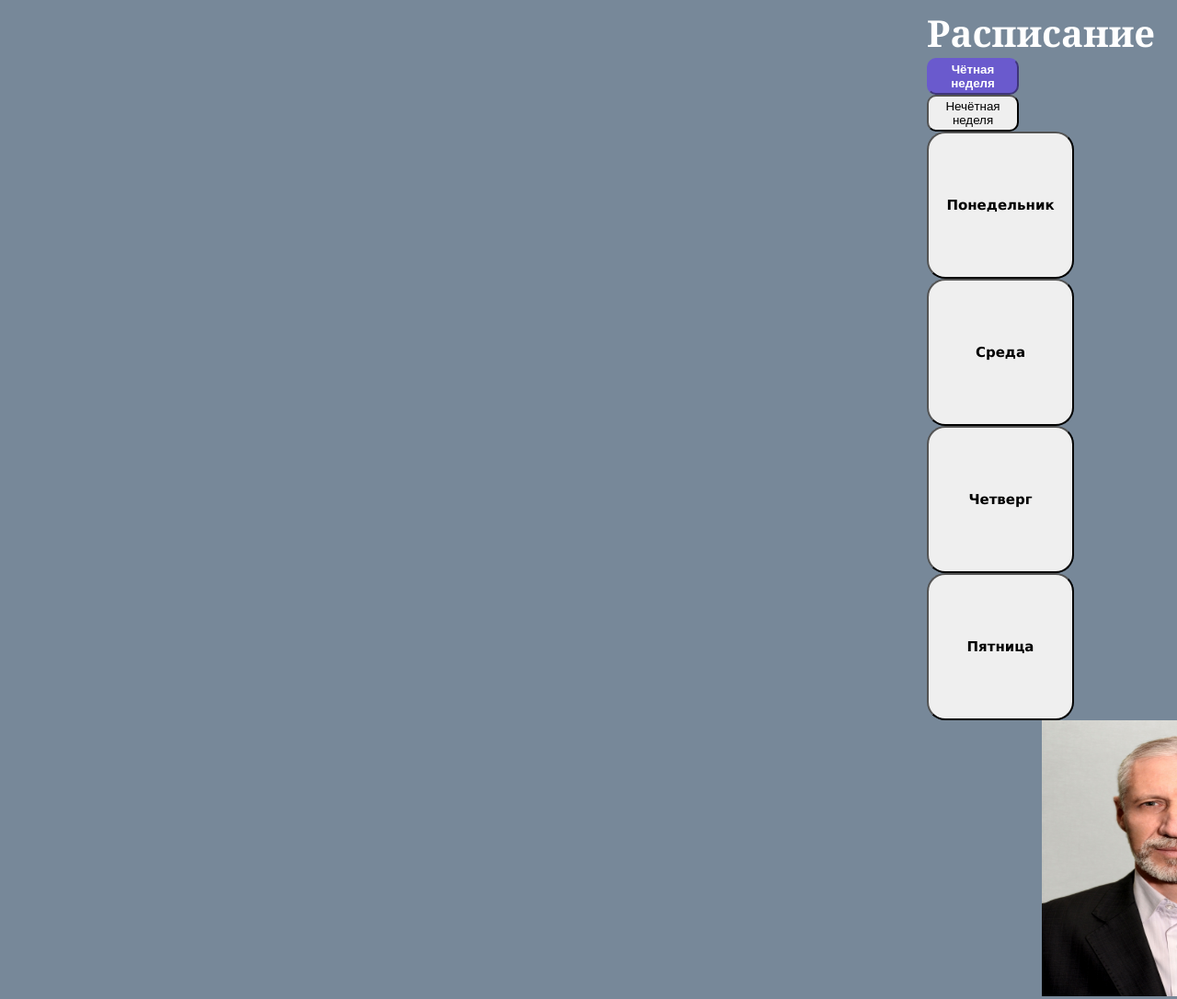
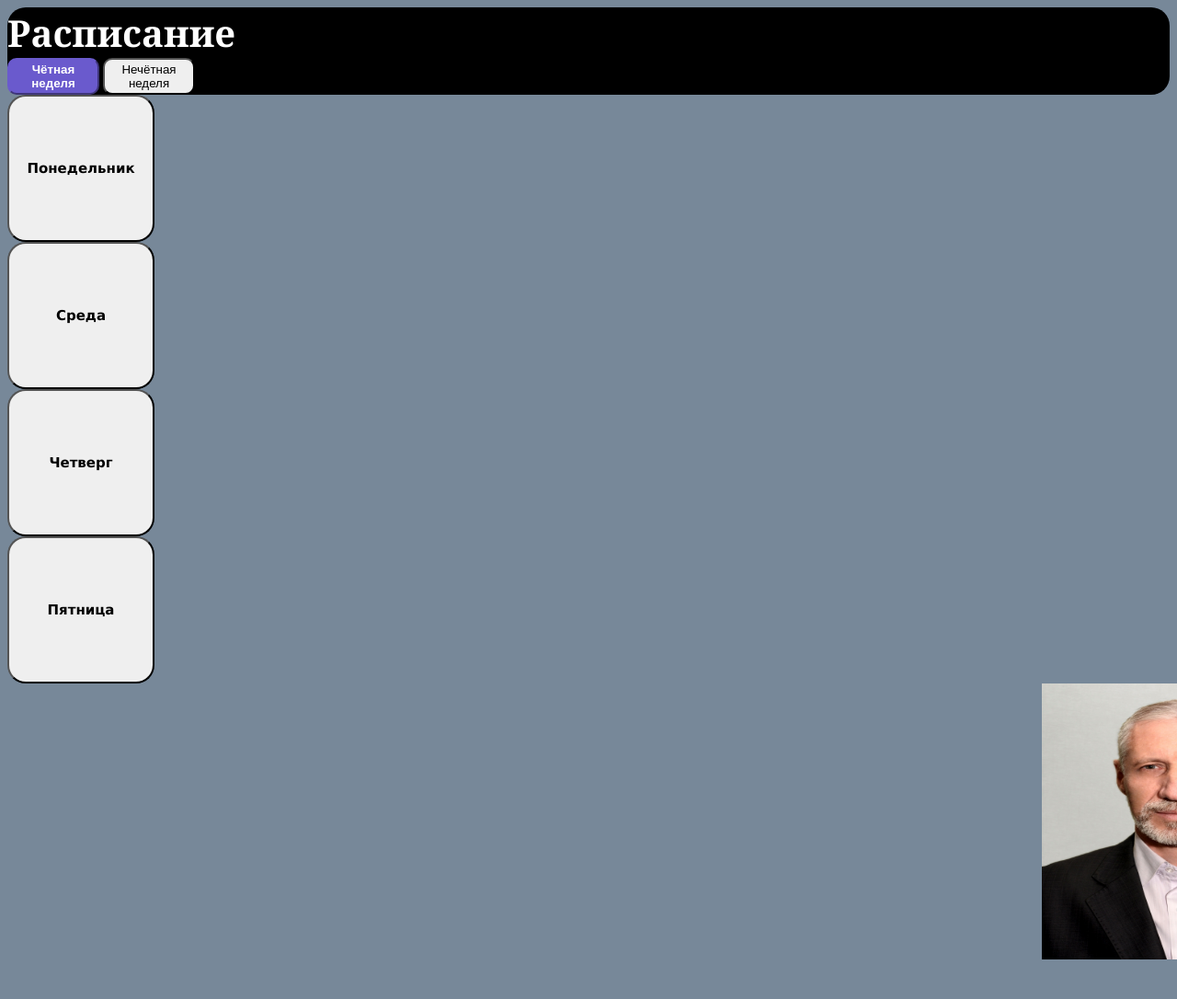
Before and after one commit to Kortohkin2/Class-schedule, a plain HTML site: page index.html in a window 1280 px wide. Shown: the top 1086 px of the page at 92% size. After the commit the page ends 1051 px from the top, so only its background shows below. Drawn offline with Linux system fonts and the light colour scheme.

Commit message:
Update style.css

```diff
--- a/style.css
+++ b/style.css
@@ -8,8 +8,8 @@ span{
 }
 header{
     background-color: black;
-    margin-left: 1000px;
-    margin-right: 1000px;
+/*     margin-left: 1000px;
+    margin-right: 1000px; */
     border-radius: 20px;
     color: white;
 }
@@ -32,14 +32,15 @@ li{
 }
 .tabs__nav{
     display:inline-block
-
+    margin-left:10px;
+    margin-right:10px;
 }
-.tabs__content{
+/* .tabs__content{
     background-color: #6A5ACD;
     margin-left: 1000px;
     margin-right: 1000px;
     border-radius: 20px;
-}
+} */
 .tabs__nav-btn{
     height: 40px;
     width: 100px;
```
